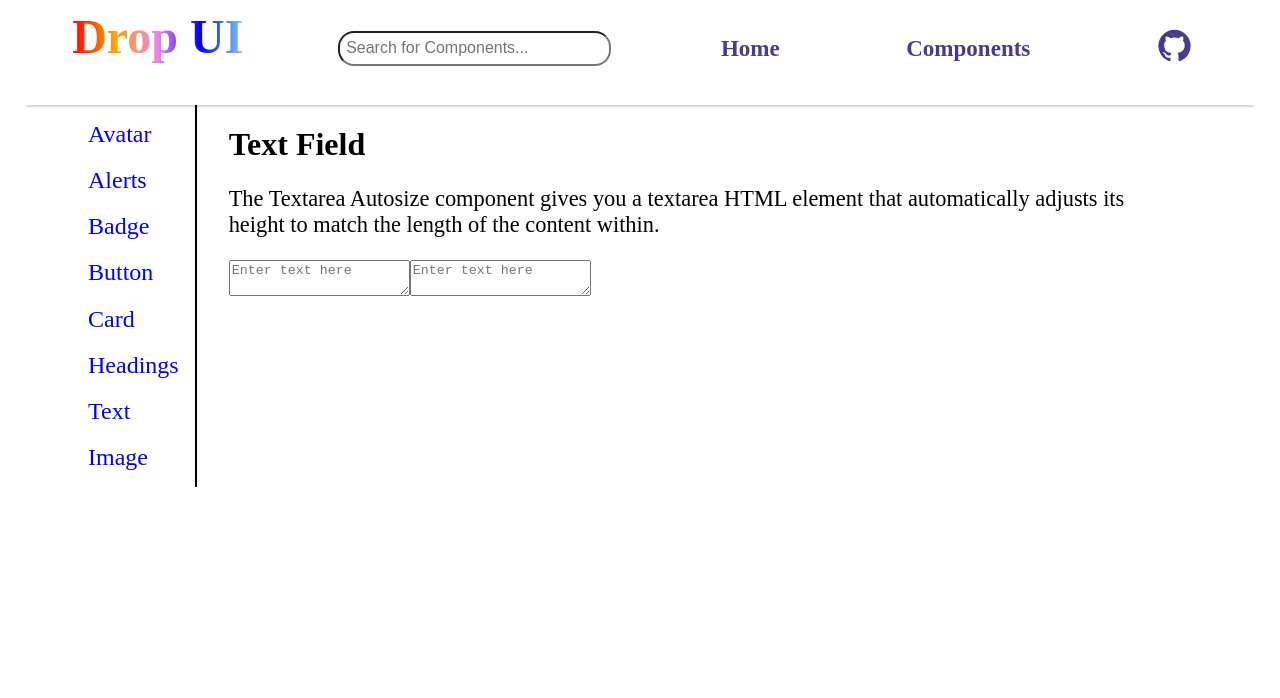
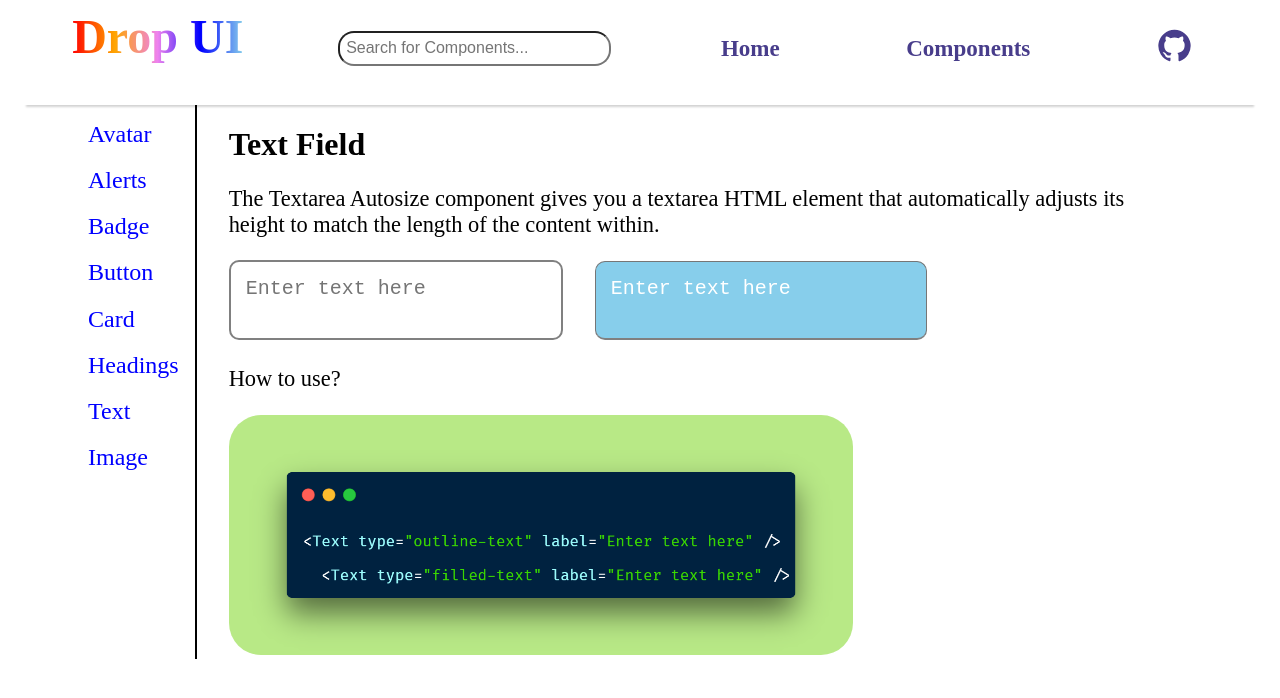
Before and after one commit to ShivamT16/Drop-UI, a React (Create React App) app: page /components/text in a window 1280 px wide. Shown: the top 698 px of the page. Built offline with nearby package versions, Linux system fonts and the light colour scheme.

Commit message:
components completion

```diff
--- /dev/null
+++ b/src/components/Badge/Badge.css
@@ -0,0 +1,77 @@
+.badge{
+    display: inline-flex;
+    flex-direction: column;
+    position: relative;
+    margin: 0rem 1rem
+}
+
+.badge span{
+    position: absolute;
+    top: -12px;
+    left: 12px;
+    font-weight: bold;
+    width: 21px;
+    height: 21px;
+    background-color: skyblue;
+    border-radius: 40%;
+    text-align: center;
+}
+
+.badge label{
+    font-weight: bold;
+}
+
+.avatar-badge{
+    display: inline-flex;
+    flex-direction: column;
+    position: relative;
+    margin-top: 1rem;
+}
+
+.online{
+    position: absolute;
+    top: 65px;
+    left: 5.2rem;
+    font-weight: bold;
+    width: 21px;
+    height: 21px;
+    background-color: green;
+    border-radius: 50%;
+    text-align: center;
+}
+
+.away{
+    position: absolute;
+    top: 65px;
+    left: 5.2rem;
+    font-weight: bold;
+    width: 21px;
+    height: 21px;
+    background-color: yellow;
+    border-radius: 50%;
+    text-align: center;
+}
+
+.busy {
+        position: absolute;
+        top: 65px;
+        left: 5.2rem;
+        font-weight: bold;
+        width: 21px;
+        height: 21px;
+        background-color: red;
+        border-radius: 50%;
+        text-align: center;
+}
+
+.offline {
+    position: absolute;
+    top: 65px;
+    left: 5.2rem;
+    font-weight: bold;
+    width: 21px;
+    height: 21px;
+    background-color: grey;
+    border-radius: 50%;
+    text-align: center;
+}
--- a/src/components/Badge/Badge.js
+++ b/src/components/Badge/Badge.js
@@ -1,18 +1,23 @@
+import EmailOutlinedIcon from '@mui/icons-material/EmailOutlined';
+import ChatBubbleOutlineOutlinedIcon from '@mui/icons-material/ChatBubbleOutlineOutlined';
+import GroupsOutlinedIcon from '@mui/icons-material/GroupsOutlined';
+import "./Badge.css"
+
 export const Badge = ({icon, count, label}) => {
 
     const selectIcon = (icon) => {
         switch(icon.toLowerCase()){
             case "message":
                 return{
-                    icon: ""
+                    icon: <EmailOutlinedIcon fontSize='large' />
                 }
             case "chat":
                 return{
-                    icon: ""
+                    icon: <ChatBubbleOutlineOutlinedIcon fontSize='large' />
                 }
             case "meeting":
                 return{
-                    icon: ""
+                    icon: <GroupsOutlinedIcon fontSize='large' />
                 }
             default:
                 return null
@@ -20,7 +25,7 @@ export const Badge = ({icon, count, label}) => {
     }
     const getIcon = selectIcon(icon)
     return(
-        <div>
+        <div className='badge'>
             <span>{count}</span>
             <icon>{getIcon.icon}</icon>
             <label>{label}</label>
@@ -30,7 +35,7 @@ export const Badge = ({icon, count, label}) => {
 
 export const AvatarBadge = ({children, type}) => {
     return(
-        <div>
+        <div className="avatar-badge">
             <span className={type} ></span>
             {children}
         </div>
--- /dev/null
+++ b/src/components/Text/Text.css
@@ -0,0 +1,37 @@
+.filled-text{
+    background-color: skyblue;
+    border-bottom: 2px solid gray;
+    color: white;
+    border-radius: 10px;
+    padding: 15px;
+    margin: 0rem 2rem;
+    font-size: 20px;
+    text-align: left;
+    outline: none;
+    resize: none;
+    min-width: 300px;
+}
+
+.filled-text:focus{
+    border-bottom: 2px solid gray;
+    border-radius: 10px;
+}
+
+.filled-text::placeholder{
+    color: white;
+}
+
+.outline-text{
+    border: 2px solid gray;
+    border-radius: 10px;
+    padding: 15px;
+    font-size: 20px;
+    text-align: left;
+    outline: none;
+    resize: none;
+    min-width: 300px;
+}
+
+.outline-text:focus{
+    border: 2px solid grey;
+}
--- a/src/components/Text/Text.js
+++ b/src/components/Text/Text.js
@@ -1,3 +1,5 @@
+import "./Text.css"
+
 export const Text = ({type, label}) => {
     return(
         <textarea className={type} placeholder={label}/>
--- a/src/documentation/AlertDocs.js
+++ b/src/documentation/AlertDocs.js
@@ -8,7 +8,7 @@ export const AlertDocs = () => {
         <div className="div-container">
             <SideBar />
             <div className="container">
-            <h1 className="heading">Alerts</h1>
+            <h1>Alerts</h1>
             <p>Alerts display brief messages for the user without interrupting their use of the app.Provide clear and contextual feedback messages for common user actions using a variety of available and adaptable alert messages.</p>
             <p>Alerts can be managed and displayed according to their severity levels. Severity levels are categorized as follows:</p>
             <li>Success</li>
--- a/src/documentation/BadgeDocs.js
+++ b/src/documentation/BadgeDocs.js
@@ -21,6 +21,7 @@ export const BadgeDocs = () => {
             <Badge icon="meeting" count="2" label="meet" />
             </div>
 
+            <p>How to use ?</p>
             <img src={media} alt="badge" style={{ height: "15rem", borderRadius: "2rem"}} />
 
             <h2>Avatar Badges:</h2>
@@ -43,6 +44,7 @@ export const BadgeDocs = () => {
         <p>Label - takes the label value, that will be printed below your icon.</p>
         <p>Avatar Badges should be used in tandem with the <Link to="/components/avatars">Avatar</Link> component.</p>
 
+        <p>How to use ?</p>
         <img src={aMedia} alt="badge" style={{ height: "20rem", borderRadius: "2rem"}} />
 
         <p>Your avatar component should be wrapped inside the avatar badge component.</p>
--- a/src/documentation/CardDocs.js
+++ b/src/documentation/CardDocs.js
@@ -29,7 +29,8 @@ export const CardDocs = () => {
             <DismissCard type="filled" heading="Lorem" >Lorem ipsum dolor sit amet </DismissCard>
             </div>
 
-            <img src={cards1} alt="button" className="card1-img" />
+            <p>How to use ?</p>
+            <img src={cards1} alt="cards" className="card1-img" />
 
             <h2> Cards with text overlay </h2>
             <OverlayCard source="https://cdn270-genai.picsart.com/9af34552-8bf8-4471-b959-672946e8d4c2/455021166024201.jpg" name="overLay" overlayText="Lorem" >Lorem ipsum dolor sit amet,</OverlayCard>
@@ -43,7 +44,8 @@ export const CardDocs = () => {
             <h2> Cards with shadow </h2>
             <ShadowCard source="https://cdn270-genai.picsart.com/9af34552-8bf8-4471-b959-672946e8d4c2/455021166024201.jpg" heading="Lorem" >Lorem ipsum dolor sit amet, consectetur adipiscing elit </ShadowCard>
             <br />
-            <img src={cards2} alt="button" style={{ height: "30rem", borderRadius: "2rem"}} />
+            <p>How to use?</p>
+            <img src={cards2} alt="cards" style={{ height: "30rem", borderRadius: "2rem"}} />
             </div>
         </div>
     )
--- a/src/documentation/HeadingDocs.js
+++ b/src/documentation/HeadingDocs.js
@@ -20,7 +20,7 @@ export const HeadingDocs = () => {
             <br />
             <p>How to use ?</p>
 
-            <img style={{ height: "25rem", borderRadius: "2rem"}} src={heading} alt="avatar"/>
+            <img style={{ height: "25rem", borderRadius: "2rem"}} src={heading} alt="heading"/>
 
          </div>
         </div>
--- a/src/documentation/ImageDocs.js
+++ b/src/documentation/ImageDocs.js
@@ -20,7 +20,7 @@ export const ImageDocs = () => {
 
             <p>How to use?</p>
 
-            <img style={{ height: "15rem", borderRadius: "2rem"}} src={image} alt="avatar"/>
+            <img style={{ height: "15rem", borderRadius: "2rem"}} src={image} alt="imgdoc"/>
 
          </div>
         </div>
--- a/src/documentation/TextDocs.js
+++ b/src/documentation/TextDocs.js
@@ -1,5 +1,6 @@
 import { Text } from "../components/Text/Text"
 import SideBar from "../sideBar"
+import text from "./media/text.png"
 
 export const TextDocs = () => {
     return(
@@ -9,8 +10,11 @@ export const TextDocs = () => {
             <h1>Text Field</h1>
             <p>The Textarea Autosize component gives you a textarea HTML element that automatically adjusts its height to match the length of the content within.</p>
 
-            <Text type="" label="Enter text here" />
-            <Text type="" label="Enter text here" />
+            <Text type="outline-text" label="Enter text here" />
+            <Text type="filled-text" label="Enter text here" />
+
+            <p>How to use? </p>
+            <img style={{ height: "15rem", borderRadius: "2rem"}} src={text} alt="text"/>
          </div>
         </div>
     )
--- a/src/documentation/documentation.css
+++ b/src/documentation/documentation.css
@@ -1,6 +1,5 @@
 .div-container{
     display: flex;
-    /* flex-wrap: wrap; */
     margin: 0rem 3rem;
 }
 .container{
@@ -17,7 +16,6 @@ p{
     display: flex;
     flex-direction: column;
     gap: 20px;
-    /* margin-bottom: 20px; */
 }
 .div-docs{
     display: flex;
@@ -27,5 +25,4 @@ p{
     height: 25rem;
     width: 50rem;
     border-radius: 2rem;
-    margin: 1.5rem 0rem;
 }
```
Also changed, not shown: src/documentation/media/text.png (added).
